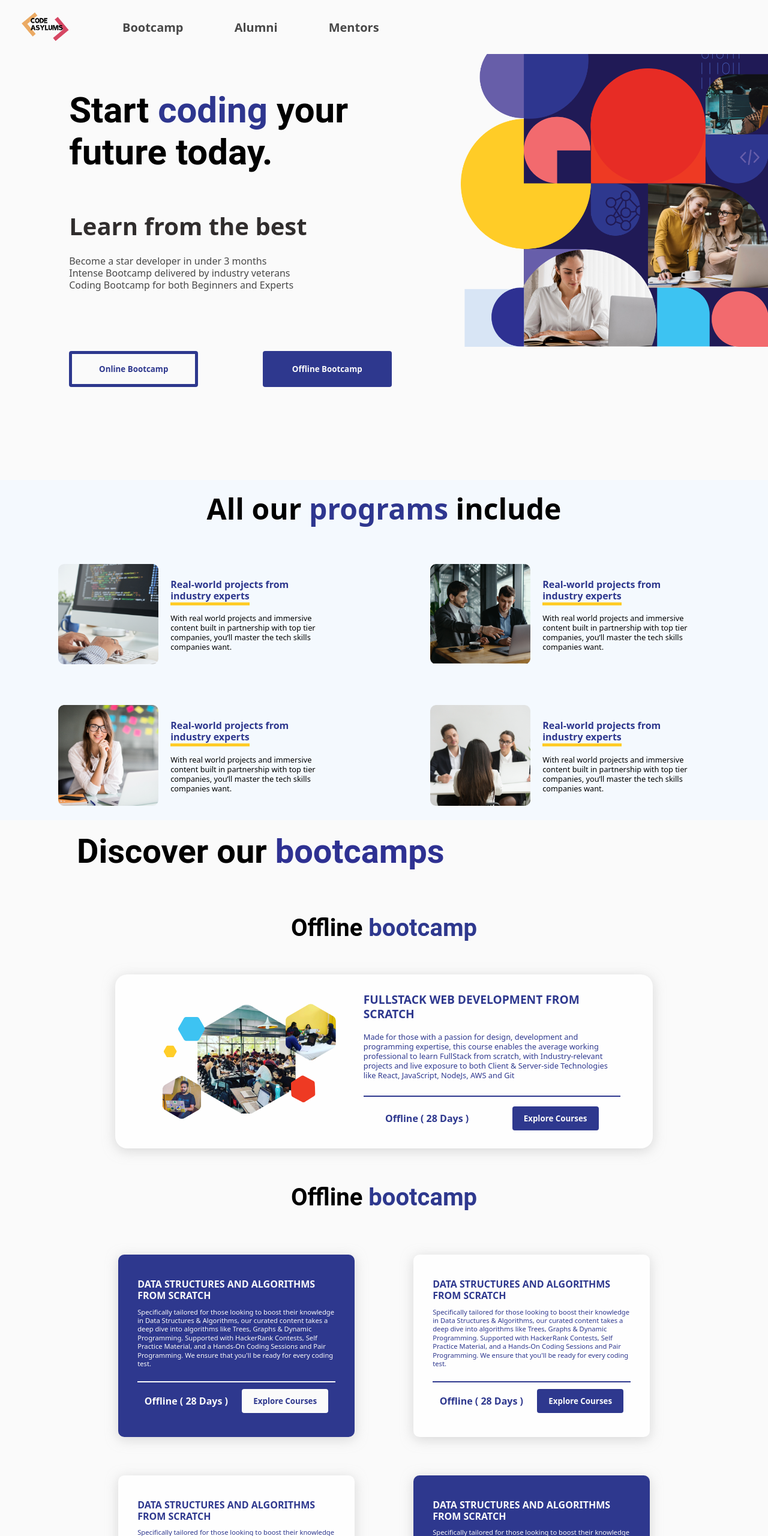
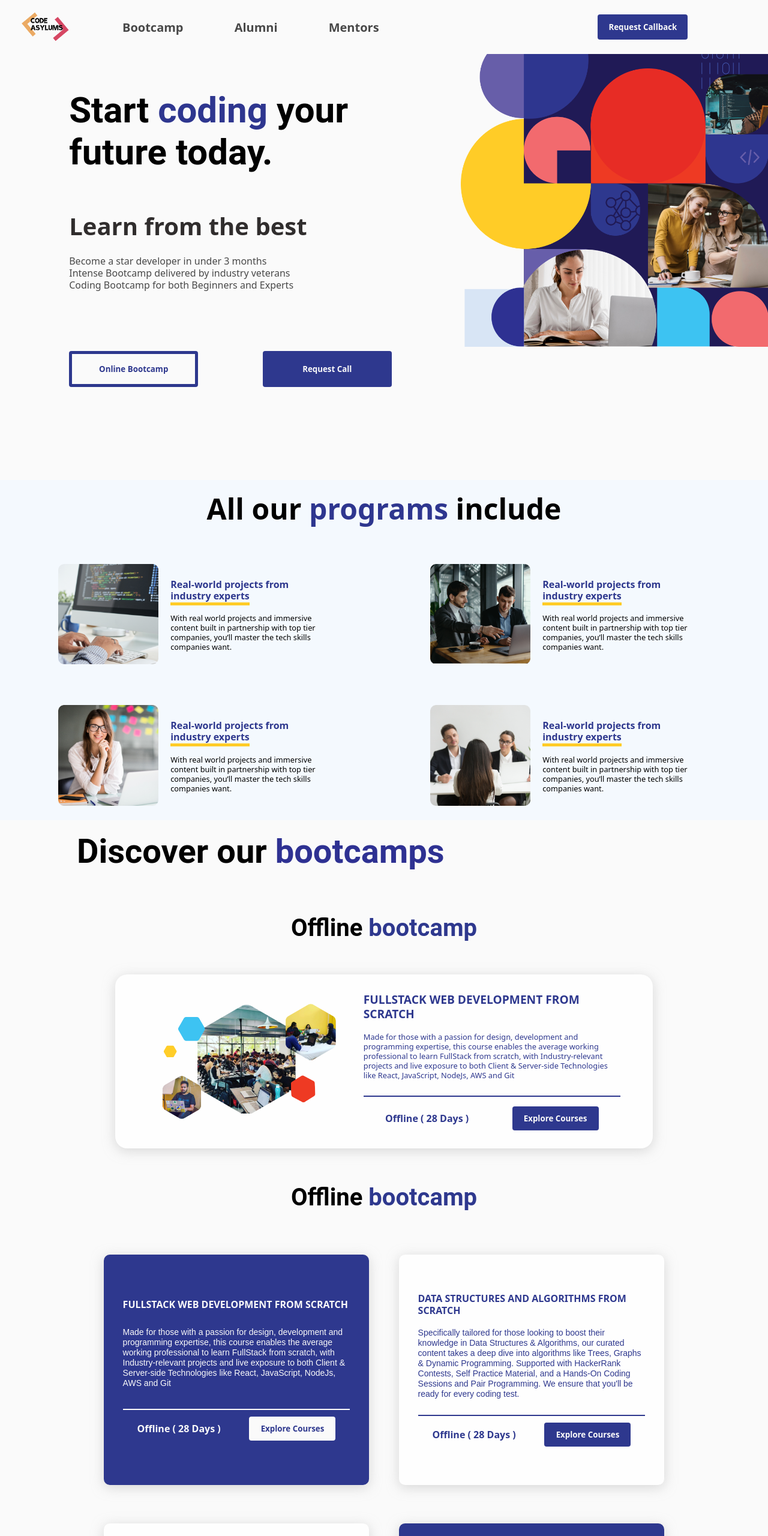
Before and after one commit to shades-7/CodeAsylumWebsite, a Gatsby site: page /Home/home in a window 1280 px wide. Shown: the top 2560 px of the page at 60% size. Built offline with nearby package versions, Linux system fonts and the light colour scheme; Gatsby itself is replaced by a stand-in of ours.

Commit message:
added couse link

```diff
--- a/src/components/Landing/landing.js
+++ b/src/components/Landing/landing.js
@@ -26,7 +26,7 @@ const App =() =>{
                     </div>
                     <div className={styles.button}>
                         <button className={styles.button1}>Online Bootcamp</button>
-                        <button className={styles.button2}>Offline Bootcamp</button>
+                        <button className={styles.button2}>Request Call</button>
                     </div>
                 </div>
                 <div className={styles.Child2}>
--- a/src/components/NavBar/navbar.js
+++ b/src/components/NavBar/navbar.js
@@ -15,6 +15,8 @@ const navbar = () =>{
                 <Link to={`/`} className={styles.link}>Bootcamp</Link>
                 <Link to={`/`} className={styles.link}>Alumni</Link>
                 <Link to={`/`} className={styles.link}>Mentors</Link>
+                <div className={styles.space}></div>
+                <button className={styles.button2}>Request Callback</button>
                 <img className={styles.logoWhite} src={ LogoWhite } alt="Logo"/>
                 <img className={styles.menu} src={ Menu } alt="Hamburger Menu" />
             </div>
--- a/src/components/NavBar/navbar.module.scss
+++ b/src/components/NavBar/navbar.module.scss
@@ -34,7 +34,20 @@
 .link:hover{
     border-bottom: solid 4px #2E368F;
 }
-
+.space{
+    width:30%;
+}
+.button2{
+    height:60%;
+    width:150px;
+    border:none;
+    border-radius: 4px;
+    text-decoration: none;
+    background:#2E388E;
+    color:#fafafa;
+    font-family: Noto Sans;
+    font-weight: bold;
+}
 
 @media(max-width: 576px){
     .link{
@@ -55,4 +68,10 @@
             display: block;
         }
     }
+    .space{
+        display: none;
+    }
+    .button2{
+        display: none;
+    }
 }
--- a/src/components/Online/online.js
+++ b/src/components/Online/online.js
@@ -1,29 +1,34 @@
 import React from 'react'
 import styles from '../Online/online.module.scss'
 import Layout from '../layout'
+import { Link } from "gatsby";
 
 const online = () => {
 
     let Courses = [
         {
-            "title" : "DATA STRUCTURES AND ALGORITHMS FROM SCRATCH",
-            "content" : "Specifically tailored for those looking to boost their knowledge in Data Structures & Algorithms, our curated content takes a deep dive into algorithms like Trees, Graphs & Dynamic Programming. Supported with HackerRank Contests, Self Practice Material, and a Hands-On Coding Sessions and Pair Programming. We ensure that you'll be ready for every coding test.",
-            "style" : styles.child2
+            "title" : "FULLSTACK WEB DEVELOPMENT FROM SCRATCH",
+            "content" : "Made for those with a passion for design, development and programming expertise, this course enables the average working professional to learn FullStack from scratch, with Industry-relevant projects and live exposure to both Client & Server-side Technologies like React, JavaScript, NodeJs, AWS and Git",
+            "style" : styles.child2,
+            "link" : "https://ace.codeasylums.com/fullstack"
         },
         {
             "title" : "DATA STRUCTURES AND ALGORITHMS FROM SCRATCH",
             "content" : "Specifically tailored for those looking to boost their knowledge in Data Structures & Algorithms, our curated content takes a deep dive into algorithms like Trees, Graphs & Dynamic Programming. Supported with HackerRank Contests, Self Practice Material, and a Hands-On Coding Sessions and Pair Programming. We ensure that you'll be ready for every coding test.",
-            "style" : styles.child1
+            "style" : styles.child1,
+            "link" : "https://ace.codeasylums.com/dsa"
         },
         {
-            "title" : "DATA STRUCTURES AND ALGORITHMS FROM SCRATCH",
-            "content" : "Specifically tailored for those looking to boost their knowledge in Data Structures & Algorithms, our curated content takes a deep dive into algorithms like Trees, Graphs & Dynamic Programming. Supported with HackerRank Contests, Self Practice Material, and a Hands-On Coding Sessions and Pair Programming. We ensure that you'll be ready for every coding test.",
-            "style" : styles.child1
+            "title" : "DATA ANALYST WITH BUSINESS ANALYSTS",
+            "content" : "Let Data do the talking for you. Derive insights, trends and inferences from real-world data using technologies like SQL, Python, Tableau. Join today to land exciting career opportunities in the hottest career prospect of the century. 3 Month intensive training on the latest Data Analytics tools and Technologies to make you learn Data Analytics from scratch!",
+            "style" : styles.child1,
+            "link" : "https://ace.codeasylums.com/danalytics"
         },
         {
-            "title" : "DATA STRUCTURES AND ALGORITHMS FROM SCRATCH",
-            "content" : "Specifically tailored for those looking to boost their knowledge in Data Structures & Algorithms, our curated content takes a deep dive into algorithms like Trees, Graphs & Dynamic Programming. Supported with HackerRank Contests, Self Practice Material, and a Hands-On Coding Sessions and Pair Programming. We ensure that you'll be ready for every coding test.",
-            "style" : styles.child2
+            "title" : "DATA SCIENCE WITH MACHINE LEARNING",
+            "content" : "For the people who are interested in extracting insightful information from structured as well as unstructured data and want to switch careers in Machine Learning to become a Data Scientist.",
+            "style" : styles.child2,
+            "link" : "https://ace.codeasylums.com/datascience"
         }
     ]
 
@@ -45,7 +50,7 @@ const online = () => {
                                 <div className={styles.line}></div>
                                 <div className={styles.comment}>
                                     <p>Offline ( 28 Days )</p>
-                                    <button className={styles.button2}>Explore Courses</button>
+                                    <a href = { item.link }><button className={styles.button2}>Explore Courses</button></a>
                                 </div>
                             </div>
                         )
--- a/src/components/Online/online.module.scss
+++ b/src/components/Online/online.module.scss
@@ -20,13 +20,14 @@
     padding: 10px 20px;
 }
 .child2{
-    width:40%;
+    width:45%;
     @include flexcenter(center,center,column);
     background-color: $primarycolor;
     margin: 2rem 0rem;
     padding: 2.5rem 2rem;
     border-radius: 10px;
     box-shadow: 0px 4px 20px rgba(181, 181, 181, 0.5);
+    height:48vh;
 }
 
 .subheader{
@@ -37,8 +38,10 @@
 
 .content{
    @extend .subheader;
-   @include Font(Noto Sans, 0.7rem, 400, 0.9rem, $bgcolor);
-   margin: 10px 0px;
+   @include Font(sans-serif, 14px,500,17px, $bgcolor);
+   margin: 15px 0px 10px;
+   width:100%;
+   height:42%;
 }
 
 .line{
@@ -98,5 +101,14 @@
     }
     .child2{
         width:100%;
+        height:auto;
     }
+    .content{
+        @extend .subheader;
+        @include Font(sans-serif,0.7,400,1rem, $bgcolor);
+        margin: 10px 0px;
+        width:100%;
+        height:auto;
+     }
+
 }
```
